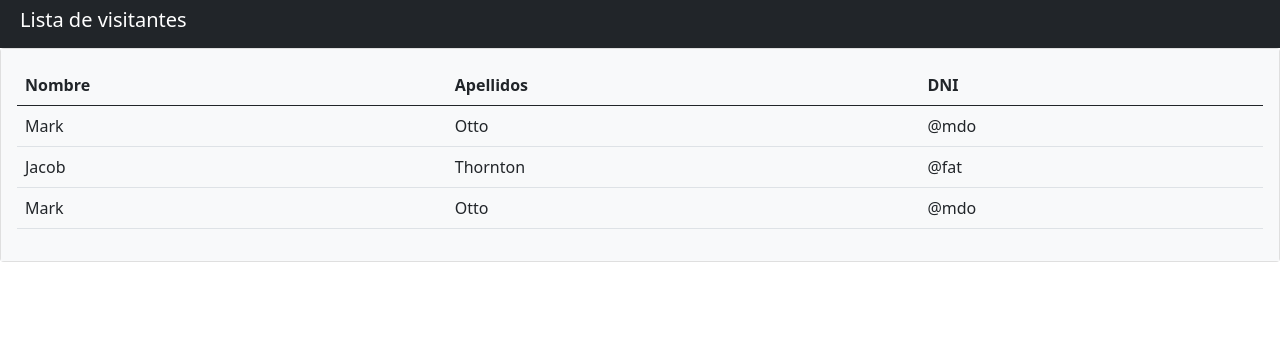
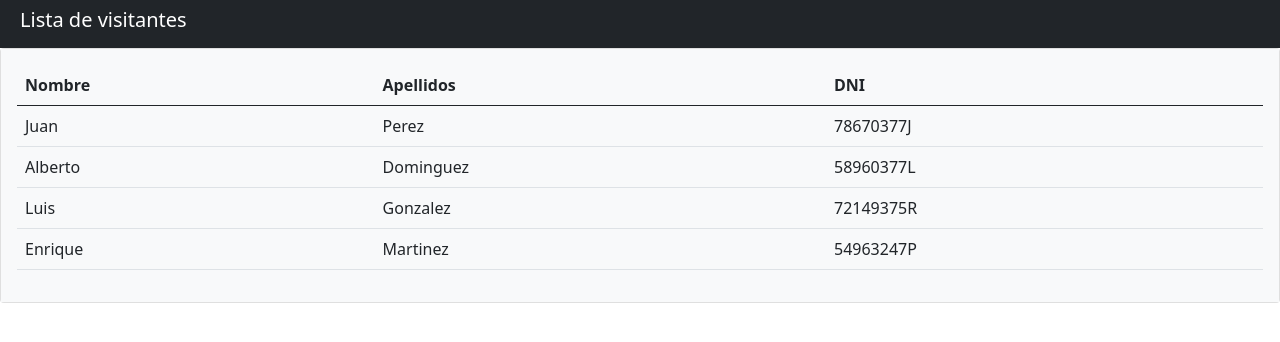
Before and after one commit to samuelabad/visitorsAngular, an Angular app: page / in a window 1280 px wide. Shown: the top 342 px of the page. Built offline with nearby package versions, Linux system fonts and the light colour scheme.

Commit message:
Tabla pasada por argumento Input

```diff
--- a/src/app/app.component.html
+++ b/src/app/app.component.html
@@ -1,2 +1,2 @@
 <app-nav-bar></app-nav-bar>
-<app-table-visitors></app-table-visitors>
+<app-table-visitors [listaVisitantes]="visitantes"></app-table-visitors>
--- a/src/app/app.component.ts
+++ b/src/app/app.component.ts
@@ -7,4 +7,12 @@ import { Component } from '@angular/core';
 })
 export class AppComponent {
   title = 'visitorsAngular';
+  visitantes = [
+    {name:'Juan', firstName:'Perez', document: '78670377J'},
+    {name:'Alberto', firstName:'Dominguez', document: '58960377L'},
+    {name:'Luis', firstName:'Gonzalez', document: '72149375R'},
+    {name:'Enrique', firstName:'Martinez', document: '54963247P'}
+  ];
+
+
 }
--- a/src/app/components/table-visitors/table-visitors.component.html
+++ b/src/app/components/table-visitors/table-visitors.component.html
@@ -9,20 +9,10 @@
               </tr>
             </thead>
             <tbody>
-              <tr>
-                <td>Mark</td>
-                <td>Otto</td>
-                <td>@mdo</td>
-              </tr>
-              <tr>
-                <td>Jacob</td>
-                <td>Thornton</td>
-                <td>@fat</td>
-              </tr>
-              <tr>
-                <td>Mark</td>
-                <td>Otto</td>
-                <td>@mdo</td>
+              <tr *ngFor="let visitor of listaVisitantes">
+                <td>{{visitor.name}}</td>
+                <td>{{visitor.firstName}}</td>
+                <td>{{visitor.document}}</td>
               </tr>
             </tbody>
         </table>
--- a/tsconfig.json
+++ b/tsconfig.json
@@ -15,6 +15,7 @@
     "moduleResolution": "node",
     "importHelpers": true,
     "target": "es2015",
+    "strictPropertyInitialization" : false,
     "module": "es2020",
     "lib": [
       "es2018",
```
Also changed, not shown: src/app/components/table-visitors/table-visitors.component.ts (+5 -2 lines).
